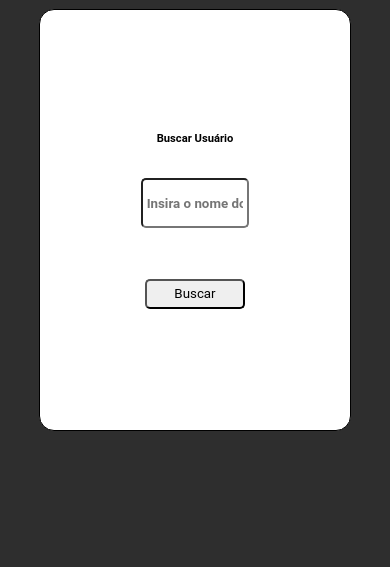
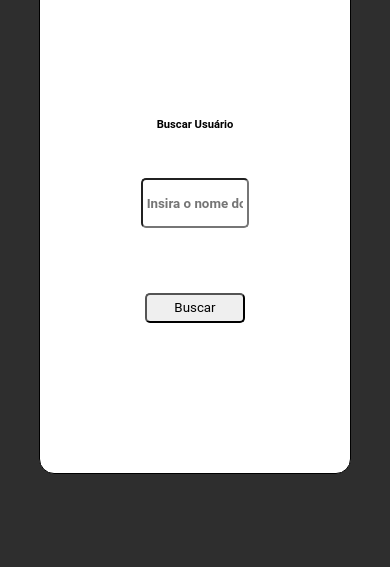
Before and after one commit to LeonardoFirmo/GitHub-Api-User, a plain HTML site: page index.html in a window 390 px wide. Shown: the part 277-844 px from the top of the page. Drawn offline with Linux system fonts and the light colour scheme.

Commit message:
atualizada responsividade

```diff
--- a/style.css
+++ b/style.css
@@ -45,7 +45,8 @@ main .busca{
     display: flex;
     flex-direction: column;
     justify-content: center;
-    height: 50vh;
+    height: 60vh;
+    width: 80%;
     border-radius: 15px;
 
 }
@@ -79,6 +80,7 @@ main .busca form{
 
 .user-dados{
     display: none;
+    width: 80%;
     flex-direction: column;
     margin: 5vh 0;
     background-color: white;
```
